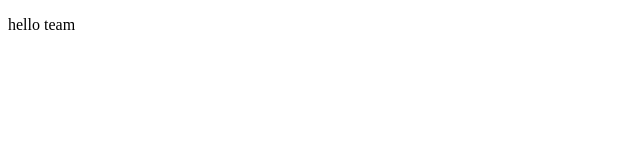
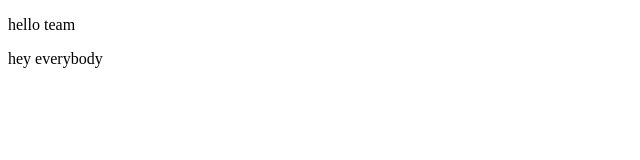
Before and after one commit to dynaamiiteee/technical-project, a plain HTML site: page index.html in a window 1280 px wide. Shown: the full height of the page, 0-640 px from the left. Drawn offline with Linux system fonts and the light colour scheme.

Commit message:
Update index.html

```diff
--- a/index.html
+++ b/index.html
@@ -7,5 +7,6 @@
 </head>
 <body>
     <p>hello team</p>
+    <p>hey everybody</p>
 </body>
 </html>
```
